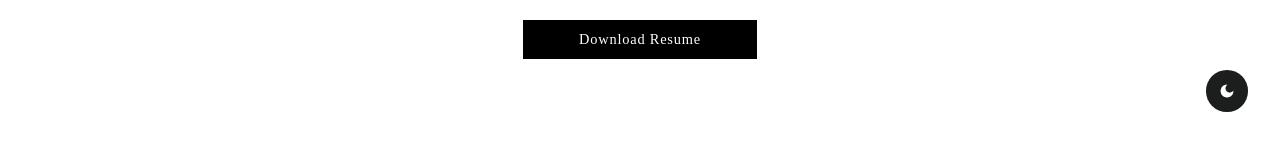
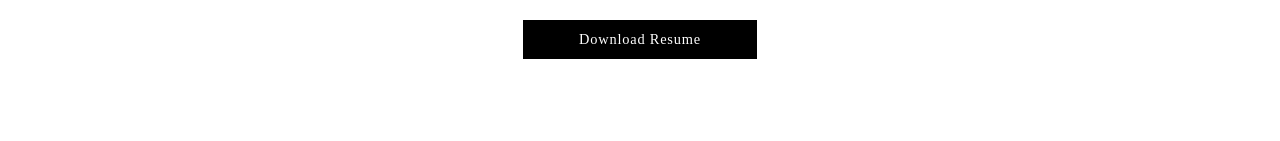
Before and after one commit to kaelynlong/personal-website, a Next.js app: page / in a window 1280 px wide. Shown: the part 656-797 px from the top of the page. Built offline with nearby package versions, Linux system fonts and the light colour scheme.

Commit message:
done except queries

```diff
--- a/src/app/layout.tsx
+++ b/src/app/layout.tsx
@@ -16,7 +16,6 @@ export default function RootLayout({ children }: { children: React.ReactNode })
       </head>
       <body>
         {children}
-        <FloatingActions />
       </body>
     </html>
   );
```
Also changed, not shown: public/images/personalPortfolio.png, src/context/ClientWrapper.tsx (renamed from src/components/ClientWrapper.tsx).
